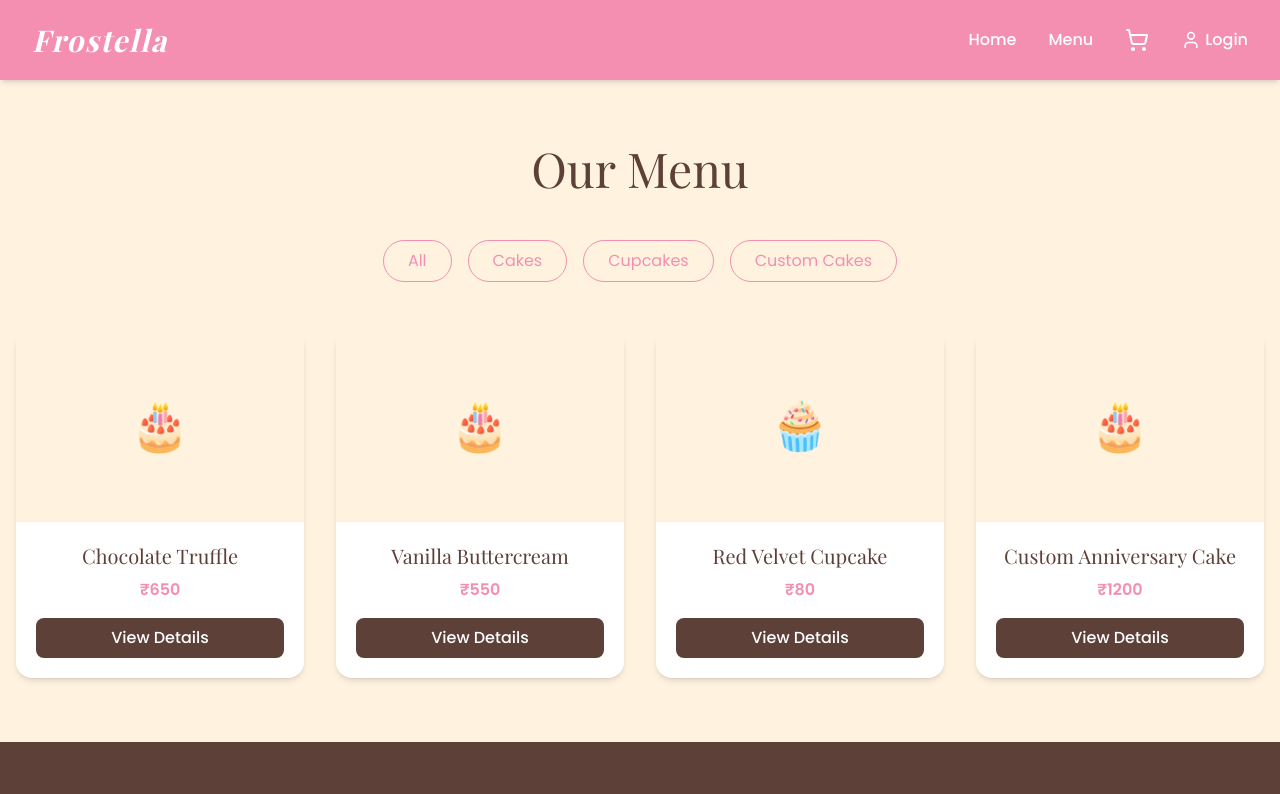
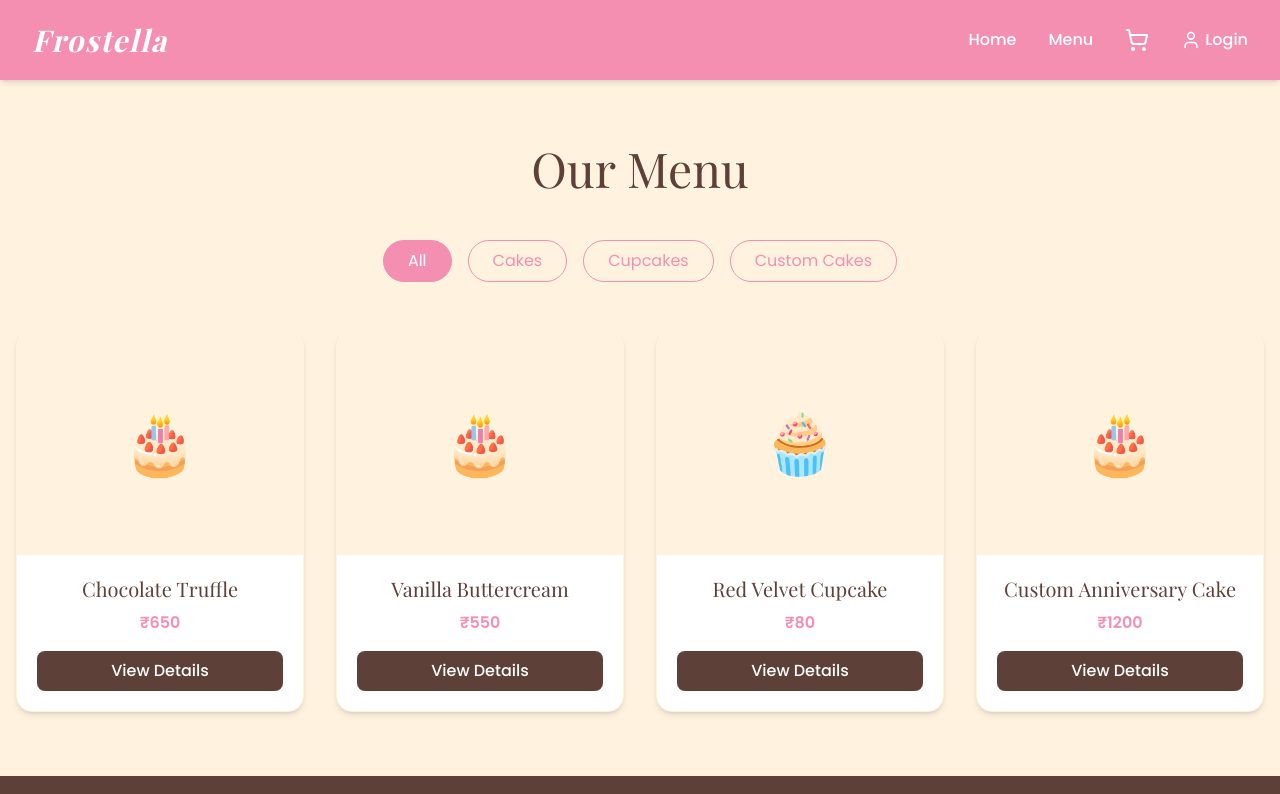
Before and after one commit to bangalsubham20/Frostella, a React app in the folder frontend/: page /menu in a window 1280 px wide. Shown: the top 794 px of the page. Built offline with nearby package versions, Linux system fonts and the light colour scheme; no server answers; the HTML template or start-up script is replaced by a standard one; a web font is replaced by a local one.

Commit message:
Map product Cloudinary image URLs and implement category filter UI

```diff
--- a/frontend/src/pages/Menu.jsx
+++ b/frontend/src/pages/Menu.jsx
@@ -7,6 +7,7 @@ import api from '../services/api';
 export default function Menu() {
   const [products, setProducts] = useState([]);
   const [loading, setLoading] = useState(true);
+  const [activeCategory, setActiveCategory] = useState('All');
   const dispatch = useDispatch();
 
   useEffect(() => {
@@ -17,10 +18,10 @@ export default function Menu() {
       } catch (error) {
         console.log('Using mock data, failed to fetch:', error.message);
         setProducts([
-          { id: 1, name: 'Chocolate Truffle', price: 650, category: 'Cakes', image_url: '' },
-          { id: 2, name: 'Vanilla Buttercream', price: 550, category: 'Cakes', image_url: '' },
-          { id: 3, name: 'Red Velvet Cupcake', price: 80, category: 'Cupcakes', image_url: '' },
-          { id: 4, name: 'Custom Anniversary Cake', price: 1200, category: 'Custom Cakes', image_url: '' }
+          { id: 1, name: 'Chocolate Truffle', price: 650, category: 'Cakes', imageUrl: '' },
+          { id: 2, name: 'Vanilla Buttercream', price: 550, category: 'Cakes', imageUrl: '' },
+          { id: 3, name: 'Red Velvet Cupcake', price: 80, category: 'Cupcakes', imageUrl: '' },
+          { id: 4, name: 'Custom Anniversary Cake', price: 1200, category: 'Custom Cakes', imageUrl: '' }
         ]);
       } finally {
         setLoading(false);
@@ -33,6 +34,10 @@ export default function Menu() {
     dispatch(addToCart(product));
   };
 
+  const filteredProducts = activeCategory === 'All'
+    ? products
+    : products.filter(p => p.category === activeCategory);
+
   if (loading) {
     return <div className="py-24 text-center text-xl text-accent font-heading">Loading fresh treats...</div>;
   }
@@ -43,17 +48,29 @@ export default function Menu() {
 
       <div className="flex justify-center gap-4 mb-12 flex-wrap">
         {['All', 'Cakes', 'Cupcakes', 'Custom Cakes'].map(cat => (
-          <button key={cat} className="px-6 py-2 rounded-full border border-primary text-primary hover:bg-primary hover:text-white transition-colors">
+          <button
+            key={cat}
+            onClick={() => setActiveCategory(cat)}
+            className={`px-6 py-2 rounded-full border border-primary transition-colors ${
+              activeCategory === cat
+                ? 'bg-primary text-white'
+                : 'text-primary hover:bg-primary hover:text-white'
+            }`}
+          >
             {cat}
           </button>
         ))}
       </div>
 
       <div className="grid grid-cols-1 sm:grid-cols-2 lg:grid-cols-4 gap-8">
-        {products.map(product => (
-          <div key={product.id} className="bg-white rounded-2xl overflow-hidden shadow-md group hover:shadow-xl transition-all">
-            <div className="h-48 bg-secondary flex items-center justify-center">
-              <span className="text-5xl">{product.category === 'Cupcakes' ? '🧁' : '🎂'}</span>
+        {filteredProducts.map(product => (
+          <div key={product.id} className="bg-white rounded-2xl overflow-hidden shadow-md group hover:shadow-xl transition-all border border-secondary">
+            <div className="h-56 bg-secondary flex items-center justify-center overflow-hidden">
+              {product.imageUrl ? (
+                <img src={product.imageUrl} alt={product.name} className="w-full h-full object-cover group-hover:scale-105 transition-transform duration-300" />
+              ) : (
+                <span className="text-6xl group-hover:scale-110 transition-transform duration-300">{product.category === 'Cupcakes' ? '🧁' : '🎂'}</span>
+              )}
             </div>
             <div className="p-5 flex flex-col items-center">
               <h3 className="font-heading text-xl mb-2 text-center text-accent">{product.name}</h3>
--- a/frontend/src/pages/ProductDetails.jsx
+++ b/frontend/src/pages/ProductDetails.jsx
@@ -28,7 +28,7 @@ export default function ProductDetails() {
           price: id == '3' ? 80 : 650,
           category: id == '3' ? 'Cupcakes' : 'Cakes',
           description: 'A deeply rich and moist 100% eggless treat crafted to make your moments perfect. Baked with premium quality ingredients and no preservatives.',
-          image_url: ''
+          imageUrl: ''
         });
       } finally {
         setLoading(false);
@@ -56,8 +56,12 @@ export default function ProductDetails() {
       <Link to="/menu" className="text-primary hover:underline font-medium mb-8 inline-block">← Back to Menu</Link>
 
       <div className="grid grid-cols-1 md:grid-cols-2 gap-12 bg-white p-8 rounded-3xl shadow-sm">
-        <div className="h-96 bg-secondary rounded-2xl flex items-center justify-center">
-          <span className="text-9xl">{product.category === 'Cupcakes' ? '🧁' : '🎂'}</span>
+        <div className="h-96 bg-secondary rounded-2xl flex items-center justify-center overflow-hidden">
+          {product.imageUrl ? (
+            <img src={product.imageUrl} alt={product.name} className="w-full h-full object-cover" />
+          ) : (
+            <span className="text-9xl">{product.category === 'Cupcakes' ? '🧁' : '🎂'}</span>
+          )}
         </div>
 
         <div className="space-y-6">
```
